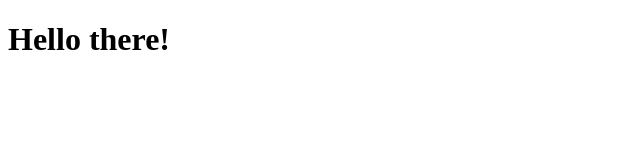
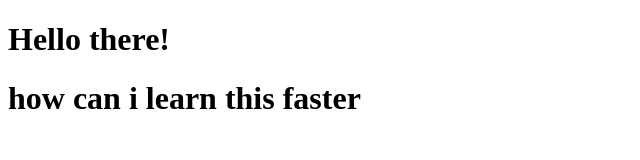
Before and after one commit to Omitul/WEB_DEV, a plain HTML site: page Yes.html in a window 1280 px wide. Shown: the whole page, without its empty margins (0-640 px from the left). Drawn offline with Linux system fonts and the light colour scheme.

Commit message:
new codes are added

```diff
--- a/Yes.html
+++ b/Yes.html
@@ -5,6 +5,7 @@
     <meta name="viewport" content="width=device-width, initial-scale=1.0">
     <title>Document</title>
     <h1>Hello there!</h1>
+    <h1>how can i learn this faster</h1>
 </head>
 <body>
 
```
